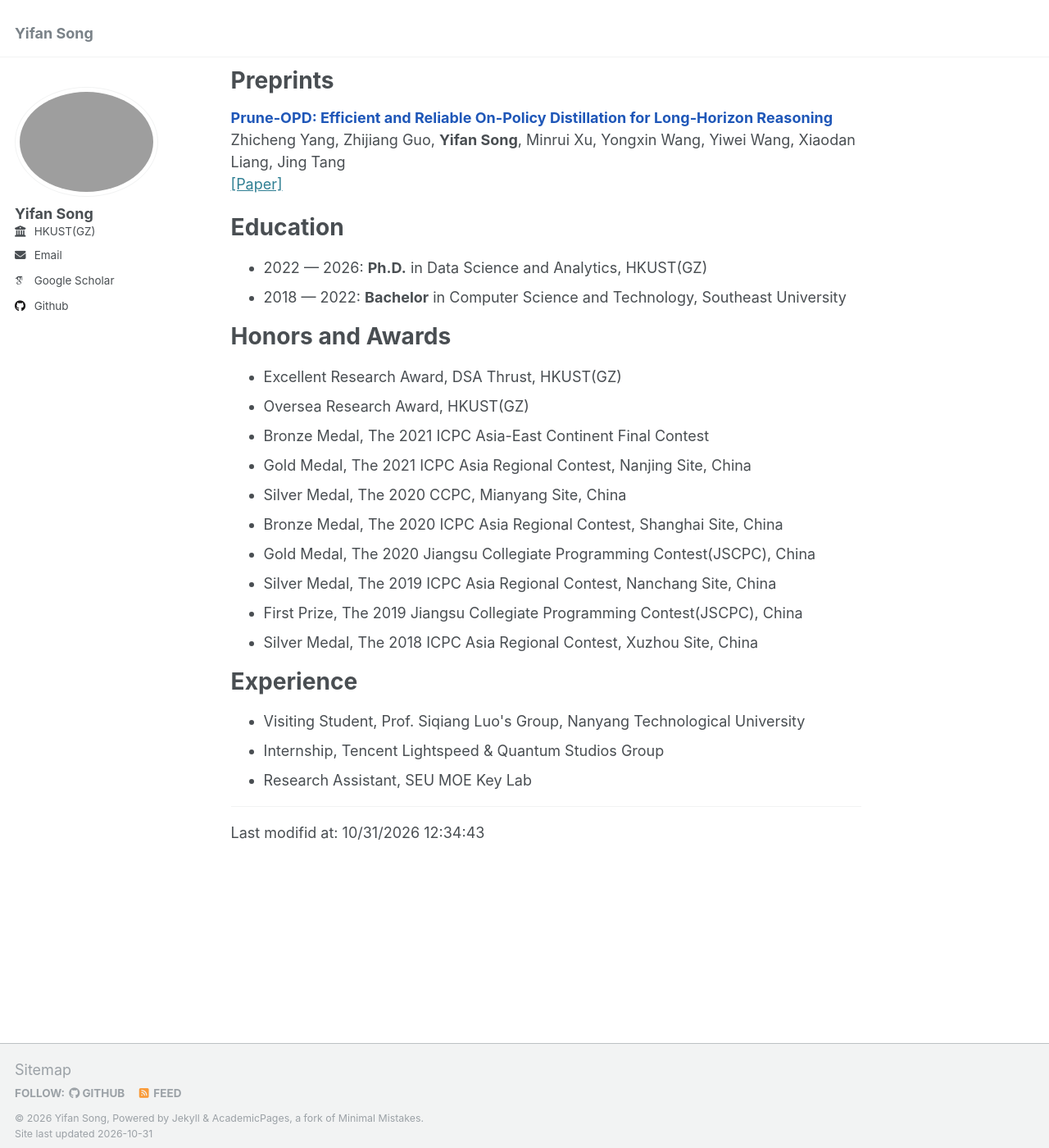
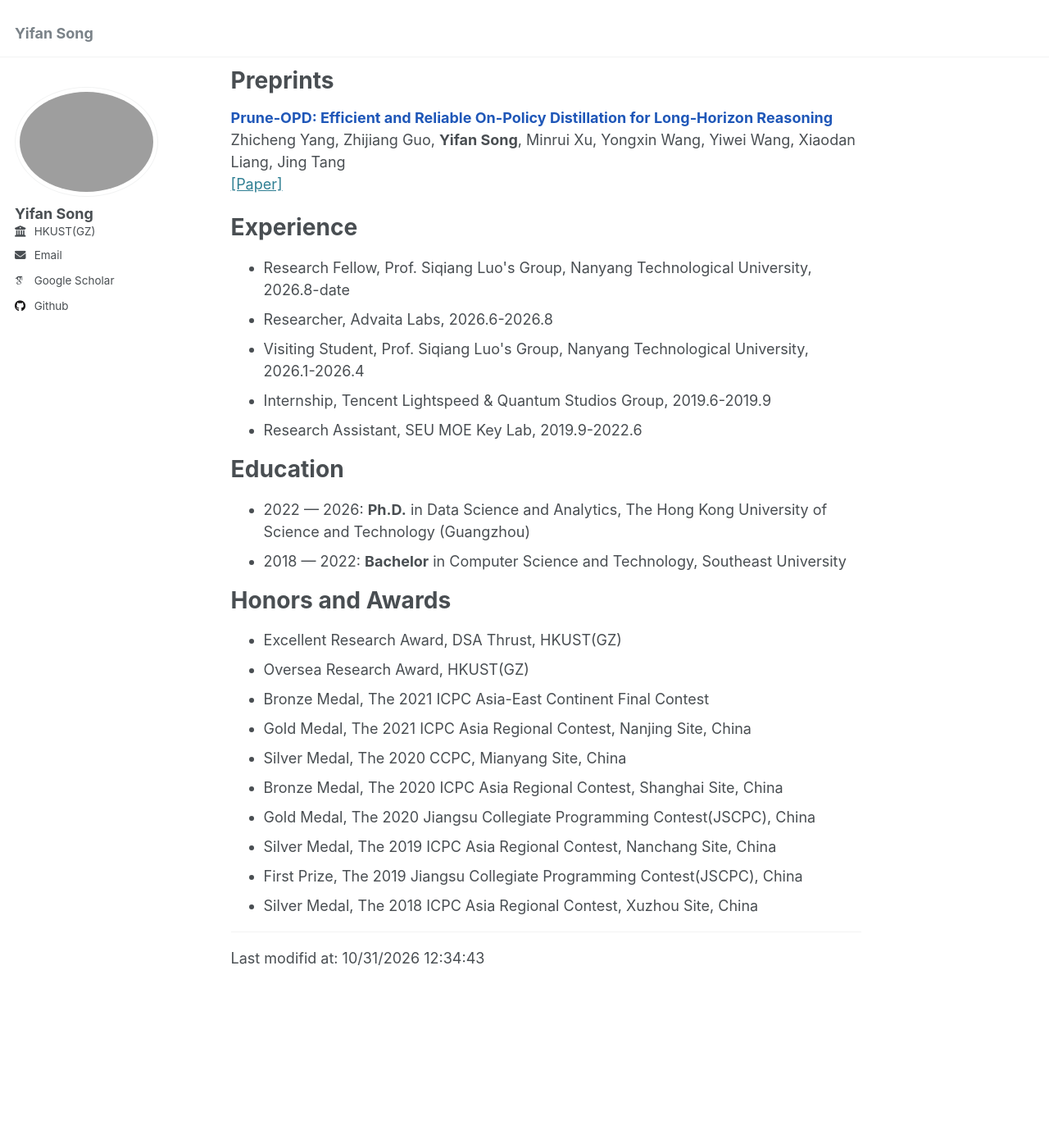
Before and after one commit to yfsong00/smallhammer.github.io, a Jekyll site: the page built from _pages/about.md, in a window 1280 px wide and 1400 px high, scrolled down 2157 px. Shown: the whole window at 82% size. Built offline with Jekyll 4.4.1, drawn with Linux system fonts in a browser that asks for light colours; some web fonts are replaced; some of the changed text lies outside the part shown.

Commit message:
Update about.md

```diff
--- a/_pages/about.md
+++ b/_pages/about.md
@@ -80,9 +80,17 @@ Preprints
 Zhicheng Yang, Zhijiang Guo, <strong>Yifan Song</strong>, Minrui Xu, Yongxin Wang, Yiwei Wang, Xiaodan Liang, Jing Tang<br />
 [[Paper]](https://arxiv.org/abs/2605.07804) <br />
 
+Experience
+===
+* <div>Research Fellow, Prof. Siqiang Luo's Group, Nanyang Technological University, 2026.8-date</div>
+* <div>Researcher, Advaita Labs, 2026.6-2026.8</div>
+* <div>Visiting Student, Prof. Siqiang Luo's Group, Nanyang Technological University, 2026.1-2026.4</div>
+* <div>Internship, Tencent Lightspeed & Quantum Studios Group, 2019.6-2019.9</div>
+* <div>Research Assistant, SEU MOE Key Lab, 2019.9-2022.6</div>
+
 Education
 ===
-* 2022 --- 2026: **Ph.D.** in Data Science and Analytics, HKUST(GZ)
+* 2022 --- 2026: **Ph.D.** in Data Science and Analytics, The Hong Kong University of Science and Technology (Guangzhou)
 * 2018 --- 2022: **Bachelor** in Computer Science and Technology, Southeast University
 
 
```
Also changed, not shown: other parts of _pages/about.md (+1 -7 lines).
